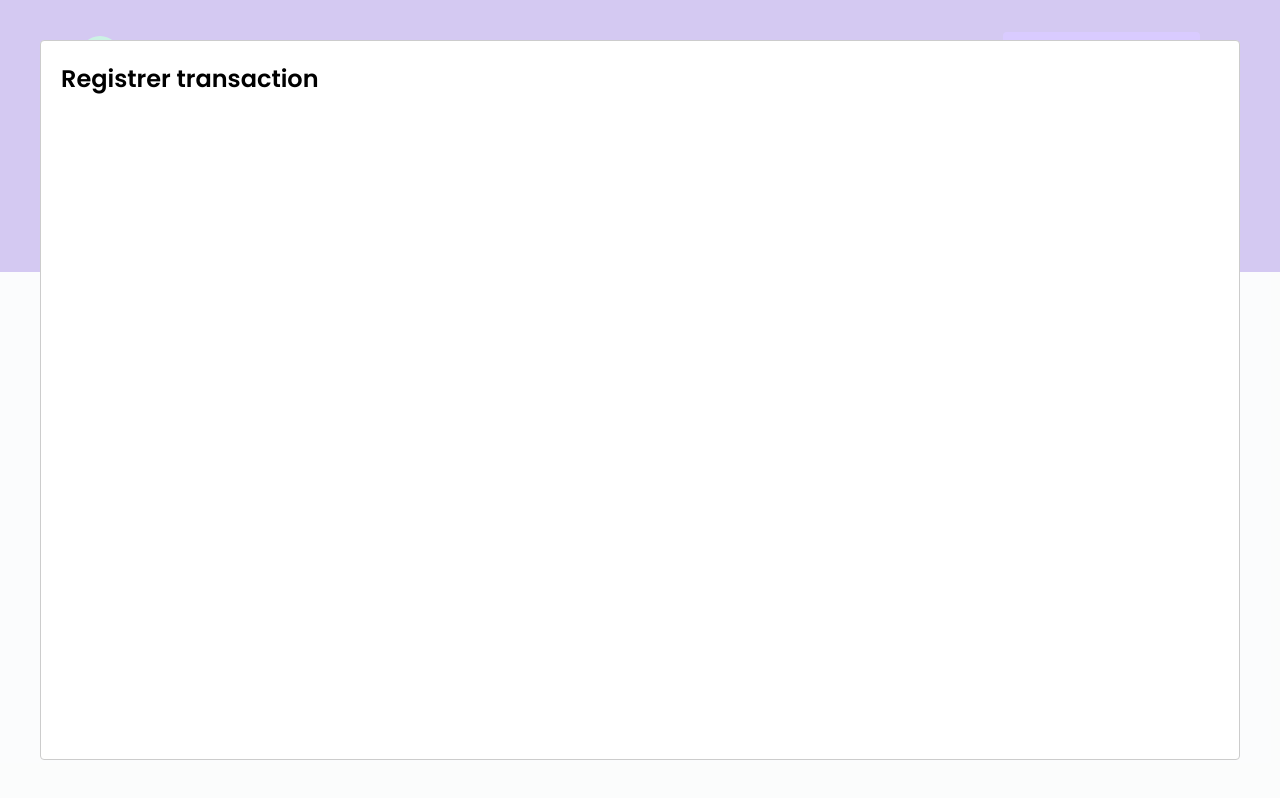
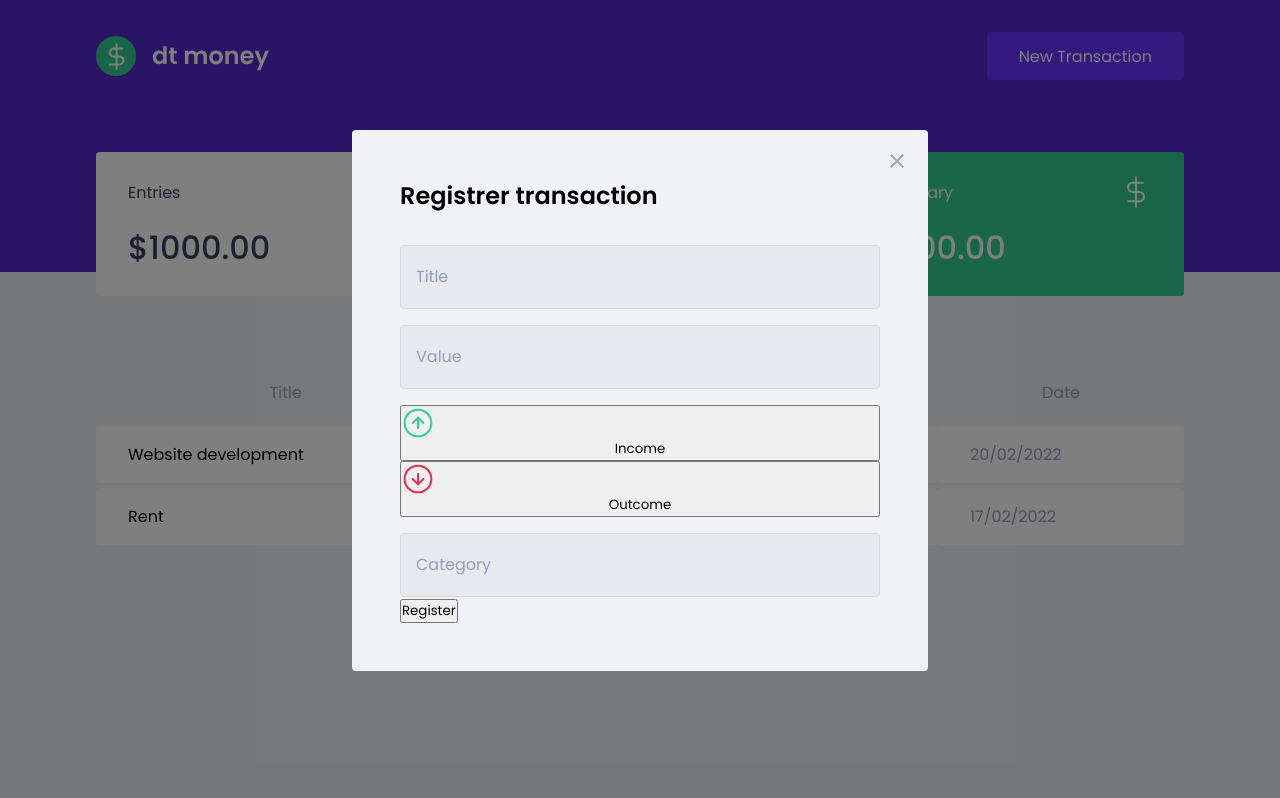
Before and after one commit to Bernardomennndes/dt-money, a React (Create React App) app: page / in a window 1280 px wide. Both pictures are taken after a click on the button "New Transaction". Built offline with nearby package versions, Linux system fonts and the light colour scheme; no server answers; what miragejs would draw is missing.

Commit message:
modal redesign

```diff
--- a/src/components/NewTransactionModal/index.tsx
+++ b/src/components/NewTransactionModal/index.tsx
@@ -1,4 +1,9 @@
 import  Modal  from 'react-modal';
+import { Container, TransactionTypeContainer } from './style';
+import closeImg from '../../assets/close.svg';
+import incomeImg from '../../assets/income.svg';
+import outcomeImg from '../../assets/outcome.svg';
+
 
 interface NewTransactionModalProps {
     isOpen: boolean;
@@ -11,8 +16,53 @@
             <Modal
                 isOpen={isOpen}
                 onRequestClose={onRequestClose}
+                overlayClassName="react-modal-overlay"
+                className="react-modal-content"
             >
-                <h2>Registrer transaction</h2>
+                <button
+                    type="button"
+                    onClick={onRequestClose}
+                    className="react-modal-close"
+                >
+                    <img src={closeImg} alt="Close Modal" />
+                </button>
+
+                <Container>
+                    <h2>Registrer transaction</h2>
+
+                    <input
+                        type="text"
+                        placeholder="Title"
+                    />
+
+                    <input
+                        type="number"
+                        placeholder="Value"
+                    />
+
+                    <TransactionTypeContainer>
+                        <button type="button">
+                            <img src={incomeImg} alt="Income" />
+                            <span>Income</span>
+                        </button>
+
+                        <button type="button">
+                            <img src={outcomeImg} alt="Outcome" />
+                            <span>Outcome</span>
+                        </button>
+                    </TransactionTypeContainer>
+
+
+                    <input
+                        type="text"
+                        placeholder="Category"
+                    />
+
+                    <button type="submit">
+                        Register
+                    </button>
+
+                </Container>
             </Modal>
         </>
     );
--- a/src/components/NewTransactionModal/style.ts
+++ b/src/components/NewTransactionModal/style.ts
@@ -1,5 +1,56 @@
 import styled from 'styled-components';
 
-export const Container = styled.div`
+export const Container = styled.form`
+
+    h2 {
+        color: var(--text-title);
+        font-size: 2.4rem;
+        margin-bottom: 3.2rem;
+    }
+
+    input {
+        width: 100%;
+        padding: 0 1.5rem;
+        height: 6.4rem;
+        border-radius: 0.4rem;
+
+        border: 1px solid #d7d7d7;
+        background: #e7e9ee;
+
+        font-weight: 400;
+        font-size: 1.6rem;
+
+
+        &::placeholder {
+            color: var(--text-body);
+        }
+
+        & + input {
+            margin-top: 1.6rem;
+        }
+
+    }
+Ks
+    button[type="submit"] {
+        width: 100%;
+        padding: 0 2.4rem;
+        height: 6.4rem;
+        background: var(--green);
+        color: #fff;
+        border-radius: .4rem;
+        border: 0;
+        font-size: 1.6rem;
+        margin-top: 2.4rem;
+    }
 
 `
+
+export const TransactionTypeContainer = styled.div`
+
+    margin: 1.6rem 0;
+    display: grid;
+
+    button {
+
+    }
+`
--- a/src/styles/global.ts
+++ b/src/styles/global.ts
@@ -24,7 +24,7 @@
     }
 
     *, *::before, *::after {
-	    box-sizing: inherit;
+	    box-sizing: border-box;
     }
 
     html {
@@ -64,5 +64,40 @@
         cursor: not-allowed;
     }
 
+    .react-modal-overlay {
+        background: rgba(0, 0 , 0, .5);
+        position: fixed;
+        top: 0;
+        right: 0;
+        bottom: 0;
+        left: 0;
+
+        display: flex;
+        align-items: center;
+        justify-content: center;
+    }
+
+    .react-modal-content {
+        width: 100%;
+        max-width: 576px;
+        background: var(--background);
+        padding: 4.8rem;
+        position: relative;
+        border-radius: .4rem;
+    }
+
+    .react-modal-close {
+        position: absolute;
+        right: 2.4rem;
+        top: 2.4rem;
+        border: 0;
+        background: transparent;
+
+        transition: filter .2s ease-out;
+
+        &:hover {
+            filter: brightness(.8);
+        }
+    }
 
 `
```
